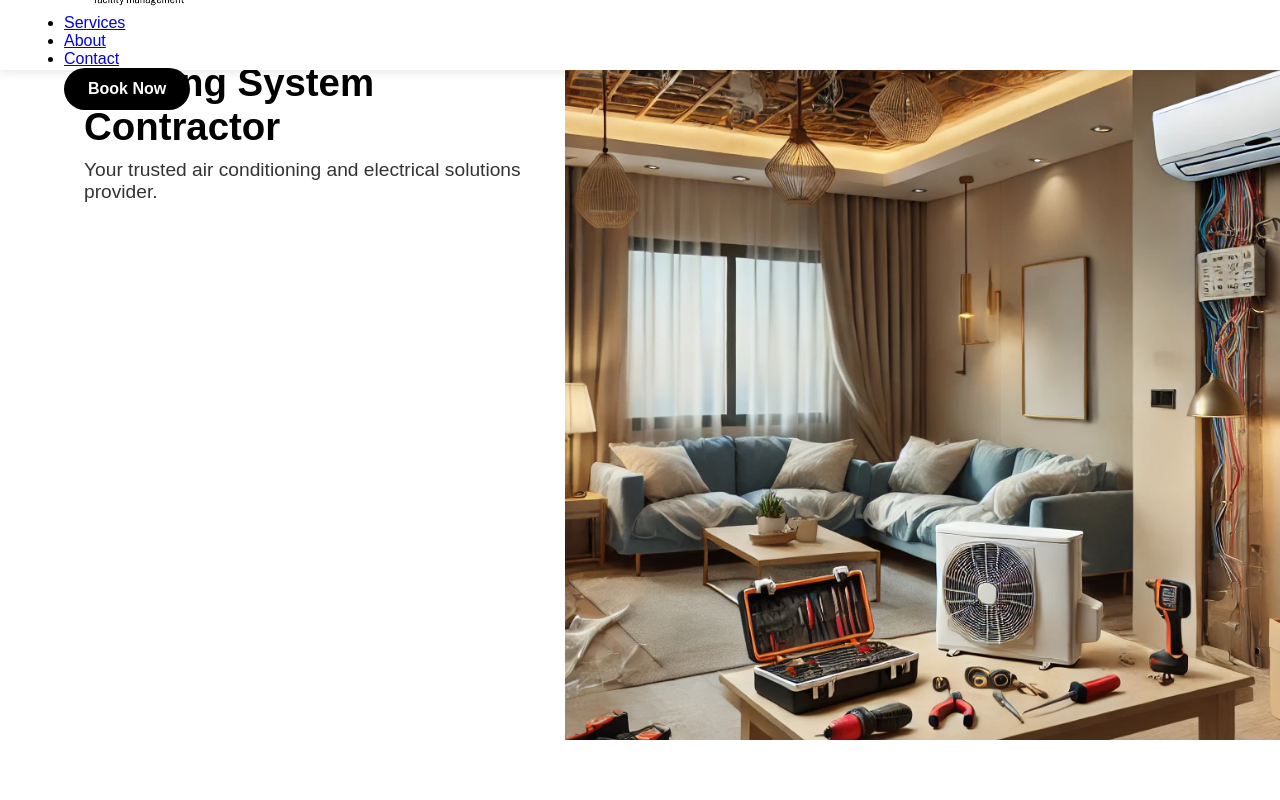
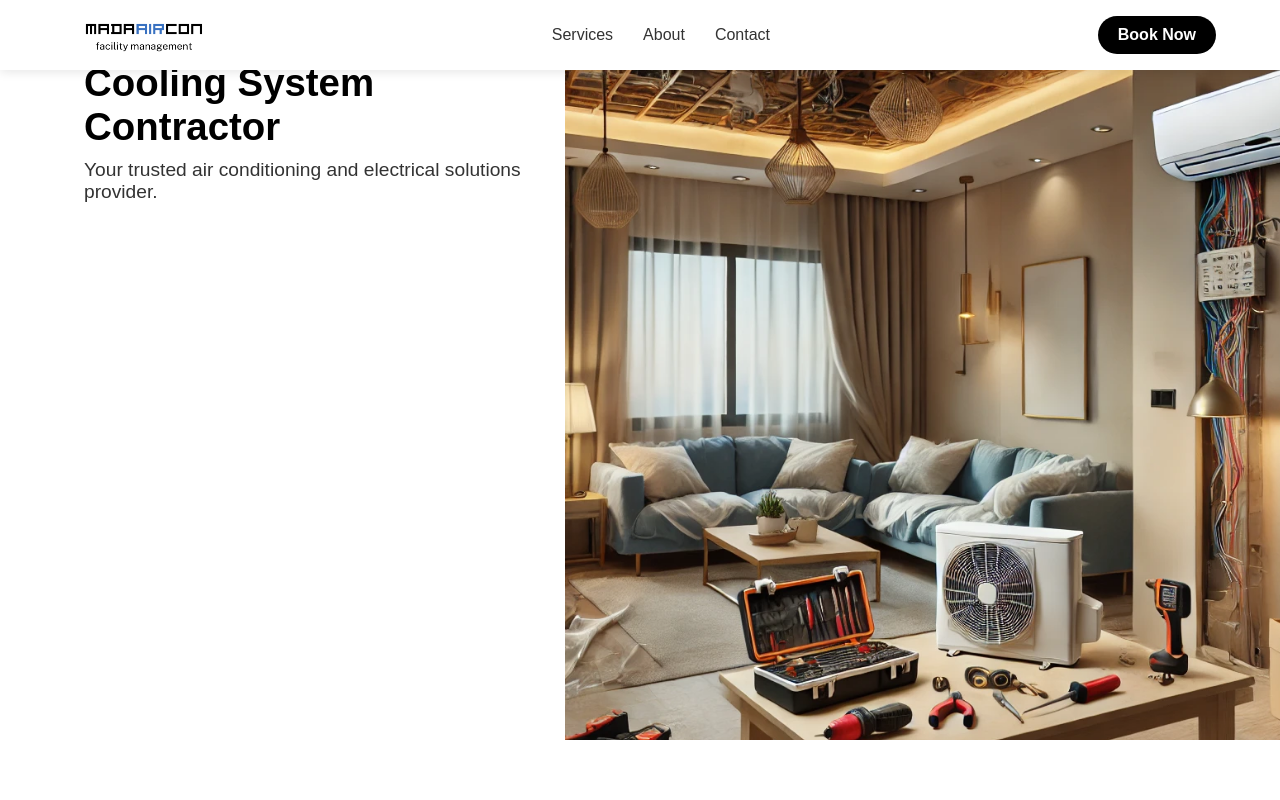
Before and after one commit to awc-create/madaaircon, a Next.js app: page / in a window 1280 px wide. Shown: the top 800 px of the page. Built offline with nearby package versions, Linux system fonts and the light colour scheme.

Commit message:
feat/home-services-and-review: added service and review sections for home page

```diff
--- a/src/components/navbar/Navbar.tsx
+++ b/src/components/navbar/Navbar.tsx
@@ -1,34 +1,26 @@
 import React from "react";
 import Link from "next/link";
-import Image from "next/image";
 import Button from "../button/Button";
 import styles from "./Navbar.module.scss";
 
 const Navbar: React.FC = () => {
   return (
     <nav className={styles.navbar}>
-      <div className={styles.navbarContainer}>
+      <div className={styles["navbar-container"]}>
         {/* Logo */}
-        <Link href="/" className={styles.logoContainer}>
-          <Image
-            src="/assets/logo/logo.png"
-            alt="Madaaircon Logo"
-            width={150}
-            height={50}
-            priority
-            className={styles.navbarLogo}
-          />
+        <Link href="/" className={styles["logo-container"]}>
+          <img src="/assets/logo/logo.png" alt="Madaaircon Logo" className={styles["navbar-logo"]} />
         </Link>
 
         {/* Navigation Links */}
-        <ul className={styles.navLinks}>
+        <ul className={styles["nav-links"]}>
           <li><Link href="/services">Services</Link></li>
           <li><Link href="/about">About</Link></li>
           <li><Link href="/contact">Contact</Link></li>
         </ul>
 
         {/* Book Now Button */}
-        <Button text="Book Now" href="/book" variant="primary" className={styles.bookNowButton} />
+        <Button text="Book Now" href="/book" variant="primary" className={styles["book-now-button"]} />
       </div>
     </nav>
   );
```
